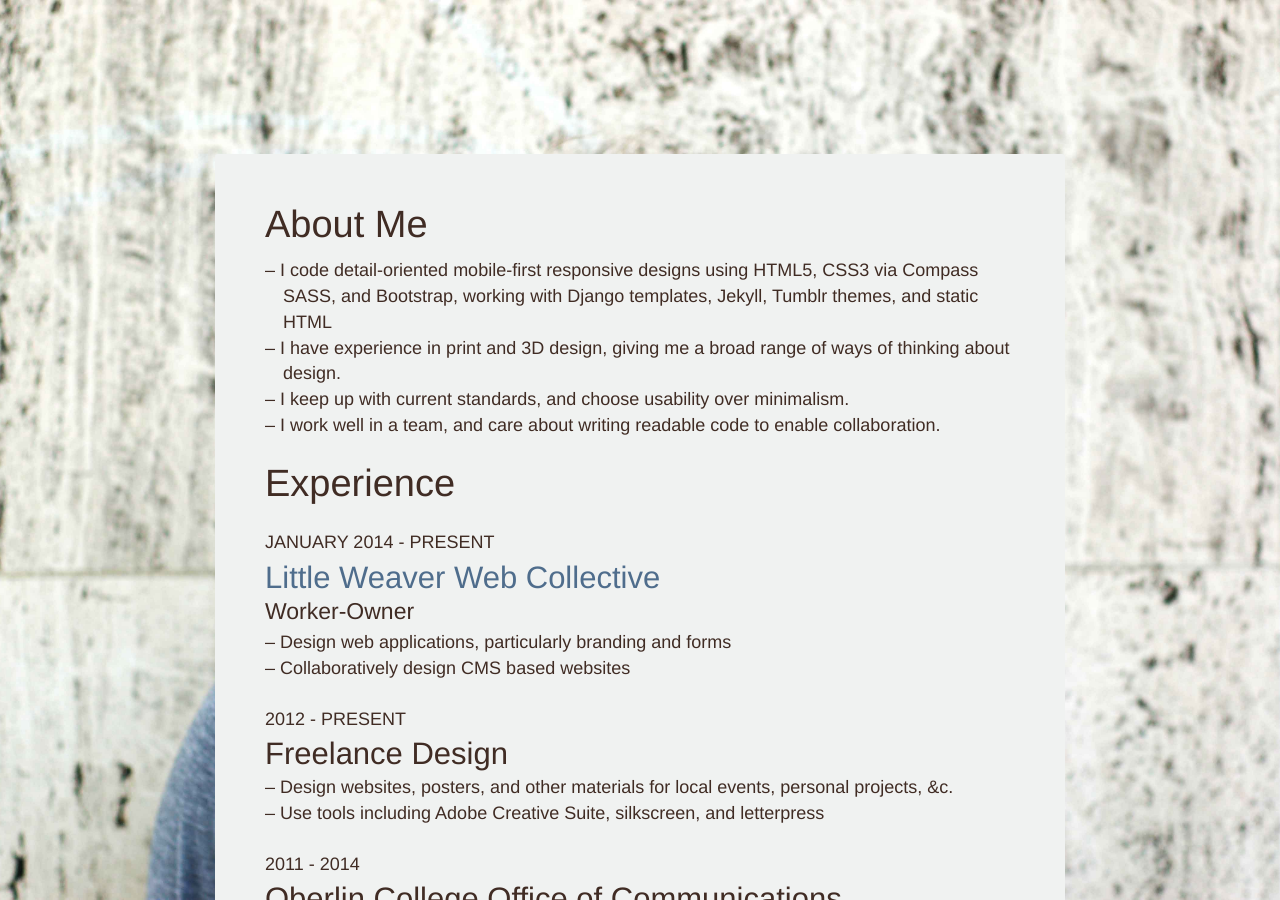
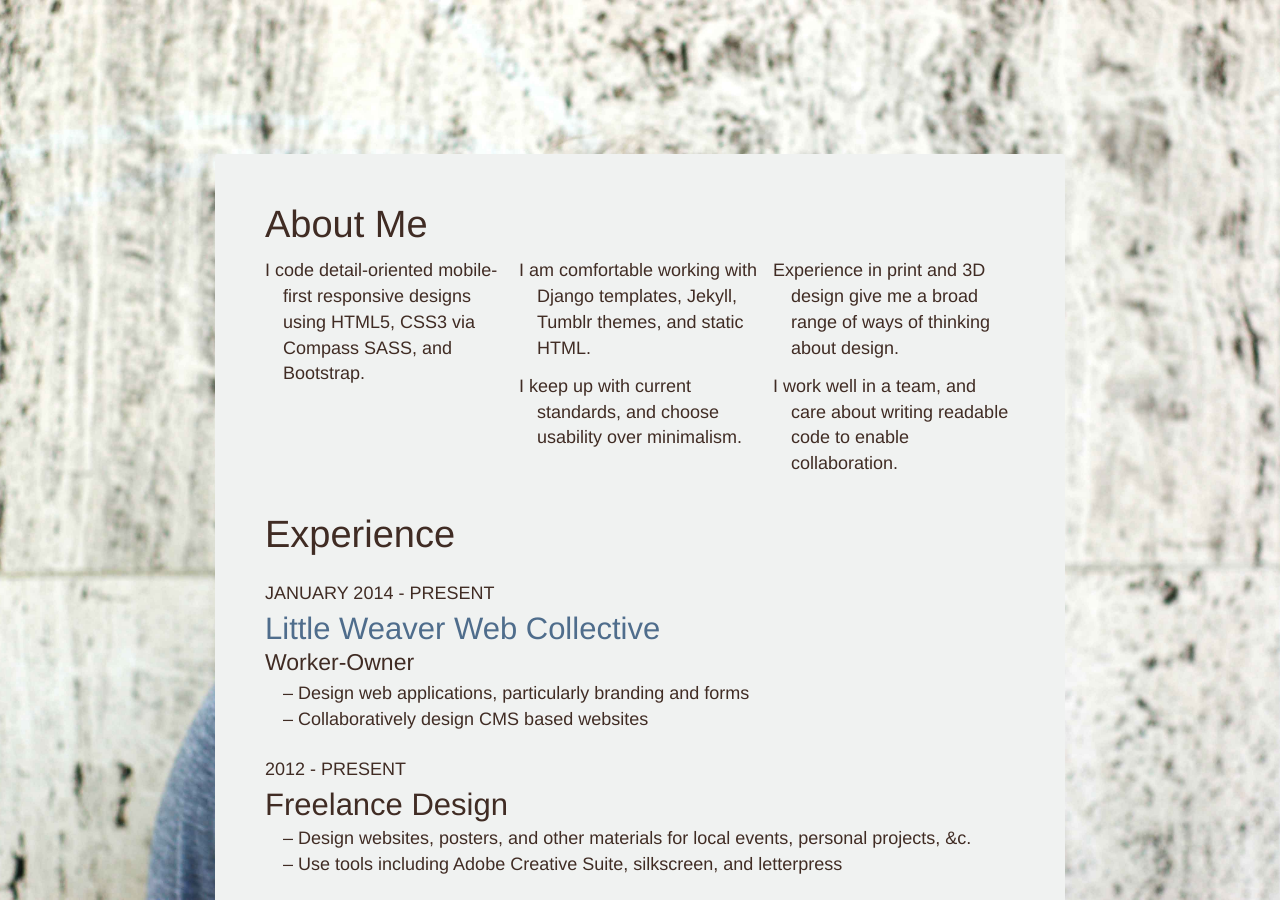
Before and after one commit to nmorduch/nmorduch.github.io, a Jekyll site: the page built from about/index.html, in a window 1280 px wide and 900 px high, scrolled down 436 px. Built offline with Jekyll 4.4.1, drawn with Linux system fonts in a browser that asks for light colours; Markdown is read by kramdown in place of the engine named in the settings.

Commit message:
Change about me to boxes

```diff
--- a/_data/resume.yaml
+++ b/_data/resume.yaml
@@ -1,8 +1,9 @@
 why:
-- "I code detail-oriented mobile-first responsive designs using HTML5, CSS3 via Compass SASS, and Bootstrap, working with Django templates, Jekyll, Tumblr themes, and static HTML "
-- "I have experience in print and 3D design, giving me a broad range of ways of thinking about design."
-- "I keep up with current standards, and choose usability over minimalism."
-- "I work well in a team, and care about writing readable code to enable collaboration."
+- "I code **detail-oriented** mobile-first **responsive** designs using HTML5, CSS3 via Compass SASS, and Bootstrap."
+- "I am comfortable working with Django **templates**, Jekyll, Tumblr **themes**, and static HTML."
+- "Experience in **print and 3D design** give me a broad range of ways of thinking about design."
+- "I keep up with current standards, and choose **usability** over minimalism."
+- "I work well in a team, and care about writing **readable code** to enable collaboration."
 
 jobs:
 - title: Worker-Owner
--- a/about/index.html
+++ b/about/index.html
@@ -10,10 +10,15 @@ title: About
 	<div class="container container-sm box headshot">
 		<h2>About Me</h2>
 		<ul class="dashed">
+		<div class="row">
 			{% for reason in site.data.resume.why %}
-				<li>{{ reason }}</li>
+				<div class="col-sm-4">
+					<div class="textbox">
+						{{ reason|markdownify }}
+					</div>
+				</div>
 			{% endfor %}
-		</ul>
+		</div>
 
 		<h2>Experience</h2>
 		<ul class="unstyled">
```
